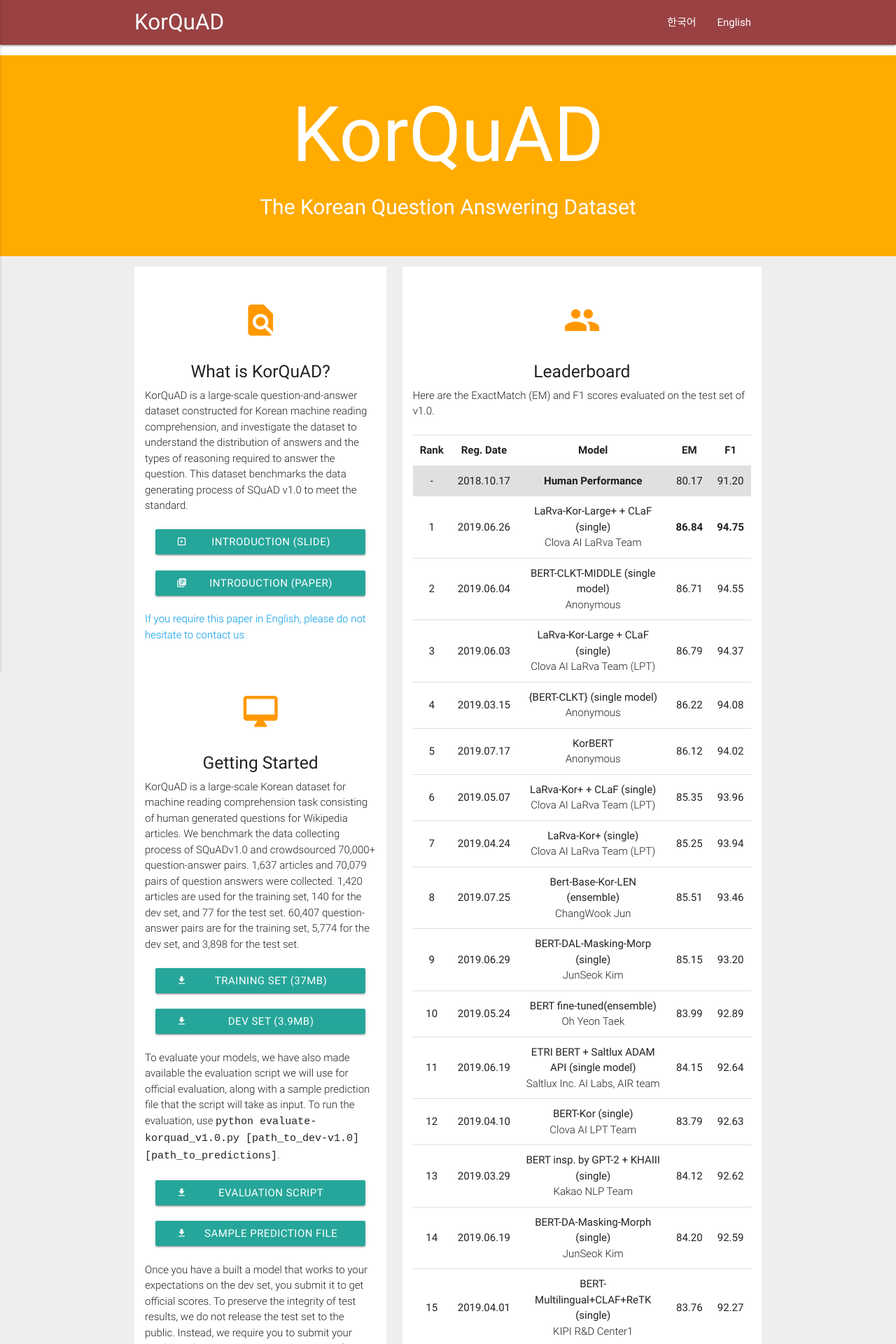
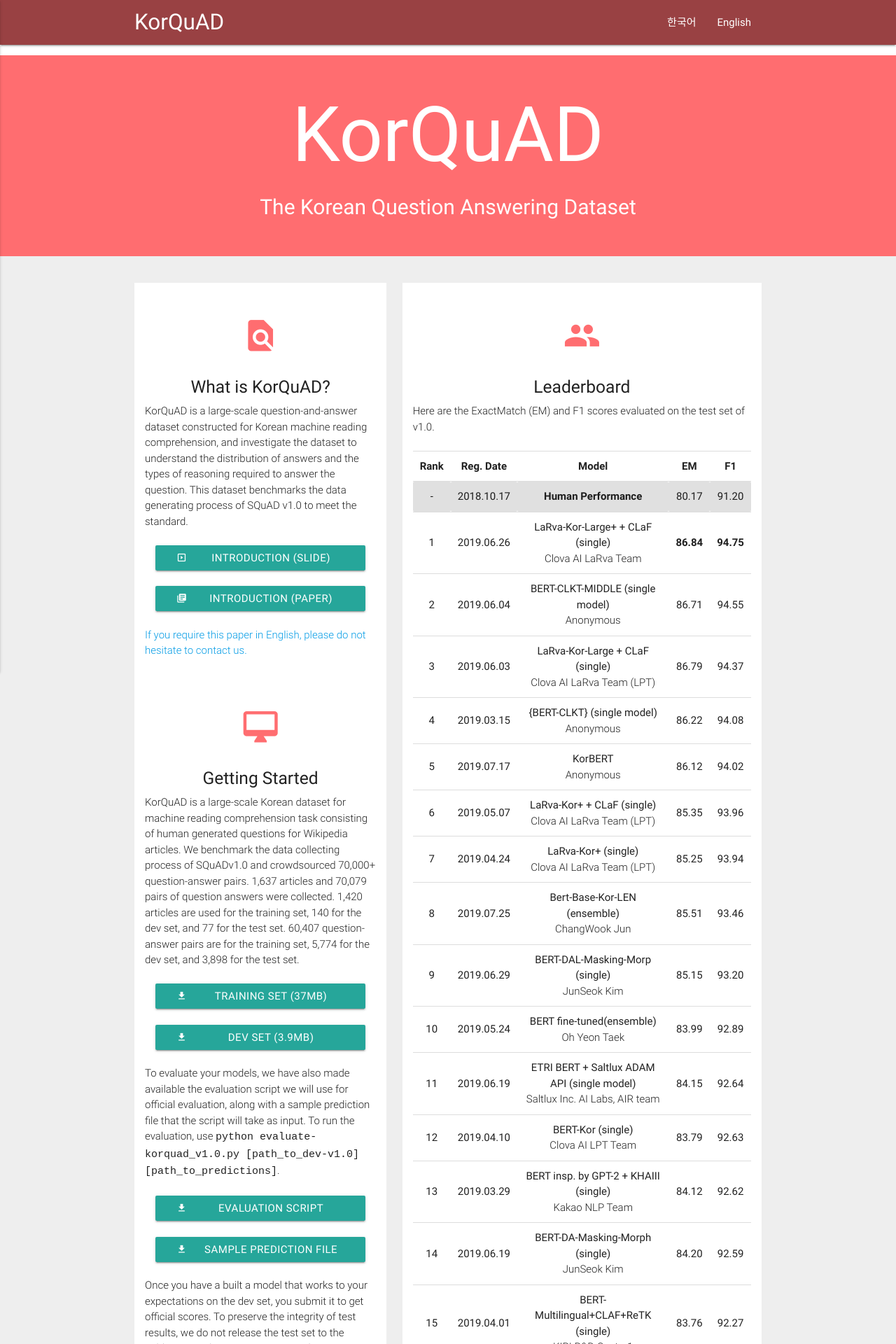
Before and after one commit to korquad/korquad.github.io, a Jekyll site: the page built from category/index_english.html, in a window 1280 px wide. Shown: the top 1920 px of the page at 70% size. Built offline with Jekyll 4.4.1, drawn with Linux system fonts in a browser that asks for light colours.

Commit message:
Update index_english.html

```diff
--- a/category/index_english.html
+++ b/category/index_english.html
@@ -21,11 +21,9 @@
     <link rel="alternate" type="application/rss+xml" title="KorQuAD" href="/feed.xml" />
     <link rel="icon" type="image/png" href="/favicon.png">
 
+</head>
 
-
-</head>
-<!--
-    <header class="site-category">
+    <header class="site-category" style="background-color:#ff6d70">
 
       <ul>
 
@@ -41,10 +39,9 @@
 
     </ul>
     </header>
--->
 
     <main style="background-color:#eee">
-    <div class="cover" style="background-color:#ffab00">
+    <div class="cover" style="background-color:#ff6d70">
     <div class="container">
       <br>
       <h1 class="header center white-text" style="font-size: 7.3em">KorQuAD</h1>
@@ -56,11 +53,12 @@
   <div class="container">
     <div class="section">
       <!--   Icon Section   -->
+      <br>
       <div class="row">
         <div class="col s12 m5">
           <div class="icon-block" style="background-color : white">
             <br>
-            <h2 class="center orange-text"><i class="material-icons">find_in_page</i></h2>
+            <h2 class="center" style="color:#ff6d70"><i class="material-icons">find_in_page</i></h2>
             <h5 class="center">What is KorQuAD?</h5>
             <p class="light">KorQuAD is a large-scale question-and-answer dataset constructed for Korean machine reading comprehension, and investigate the dataset to understand the distribution of answers and the types of reasoning required to answer the question. This dataset benchmarks the data generating process of SQuAD v1.0 to meet the standard.</p>
             <br>
@@ -79,7 +77,7 @@
             <br>
             <a href="mailto:hyunjeonglee@lgcns.com" class="light">If you require this paper in English, please do not hesitate to contact us.</a>
             <br><br><br>
-            <h2 class="center orange-text"><i class="material-icons">desktop_mac</i></h2>
+            <h2 class="center" style="color:#ff6d70"><i class="material-icons">desktop_mac</i></h2>
             <h5 class="center">Getting Started</h5>
             <p class="light">KorQuAD is a large-scale Korean dataset for machine reading comprehension task consisting of human generated questions for Wikipedia articles. We benchmark the data collecting process of SQuADv1.0 and crowdsourced 70,000+ question-answer pairs. 1,637 articles and 70,079 pairs of question answers were collected. 1,420 articles are used for the training set, 140 for the dev set, and 77 for the test set. 60,407 question-answer pairs are for the training set, 5,774 for the dev set, and 3,898 for the test set.</p>
             <br>
@@ -115,7 +113,7 @@
         <div class="col s12 m7">
           <div class="icon-block" style="background-color : white">
             <br>
-            <h2 class="center orange-text"><i class="material-icons">group</i></h2>
+            <h2 class="center" style="color:#ff6d70"><i class="material-icons">group</i></h2>
             <h5 class="center">Leaderboard</h5>
             <p class="light">Here are the ExactMatch (EM) and F1 scores evaluated on the test set of v1.0. </p>
             <br>
```
